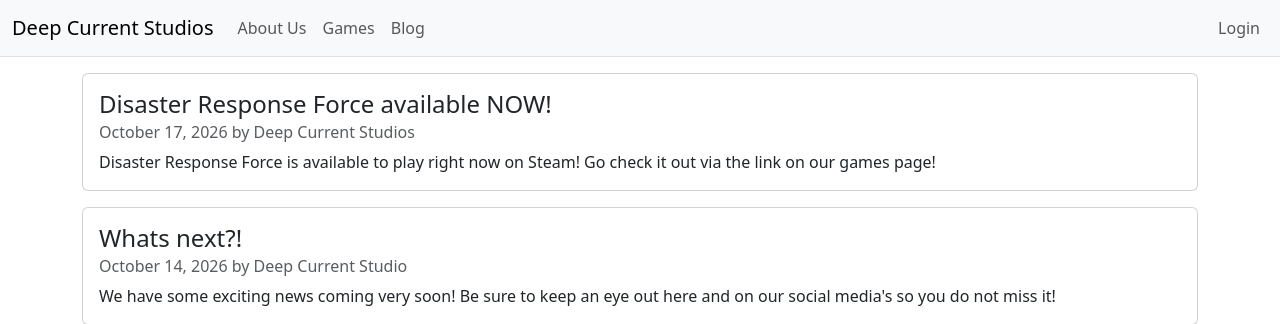
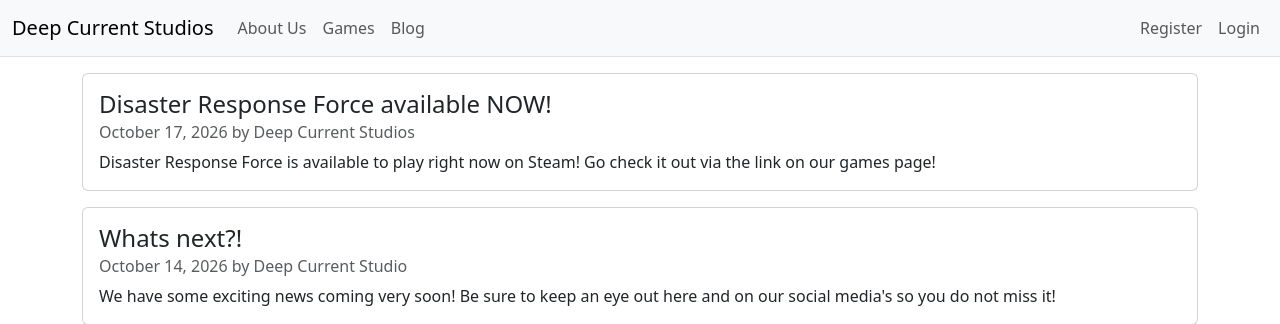
Before and after one commit to InZaney/DCSProject, an ASP.NET Core app: page /Blog in a window 1280 px wide. Shown: the top 324 px of the page. Run offline with ASP.NET Core 8, Linux system fonts and the light colour scheme; style sheets or scripts are compiled from the project's sources; the project's own start-up code is not run, and a stand-in starts its controllers and pages.

Commit message:
Removed placeholder for `Login` and wired it all up to the newly implemented login system

```diff
--- a/DCSProject/Views/Shared/_Layout.cshtml
+++ b/DCSProject/Views/Shared/_Layout.cshtml
@@ -37,10 +37,29 @@
 
                     <!--Seperate list for login so we can push it to the right side-->
                     <ul class="navbar-nav">
-                        <!--Placeholder for the Login/ Accounts pages-->
-                        <li class="nav-item">
-                            <a class="nav-link" asp-area="" asp-controller="Account" asp-action="Login">Login</a>
-                        </li>
+                        @if (User.Identity?.IsAuthenticated == true)
+                        {
+                            <!--Signed in: greet the user and show Logout-->
+                            <li class="nav-item">
+                                <span class="navbar-text me-md-3">Hello, @(User.FindFirst("DisplayName")?.Value ?? User.Identity?.Name)</span>
+                            </li>
+                            <li class="nav-item">
+                                <!--Logout is a small form (POST) so it includes the anti-forgery token-->
+                                <form asp-area="" asp-controller="Account" asp-action="Logout" method="post">
+                                    <button type="submit" class="nav-link btn btn-link">Logout</button>
+                                </form>
+                            </li>
+                        }
+                        else
+                        {
+                            <!--Not signed in: show Register and Login-->
+                            <li class="nav-item">
+                                <a class="nav-link" asp-area="" asp-controller="Account" asp-action="Register">Register</a>
+                            </li>
+                            <li class="nav-item">
+                                <a class="nav-link" asp-area="" asp-controller="Account" asp-action="Login">Login</a>
+                            </li>
+                        }
                     </ul>
                 </div>
             </div>
```
